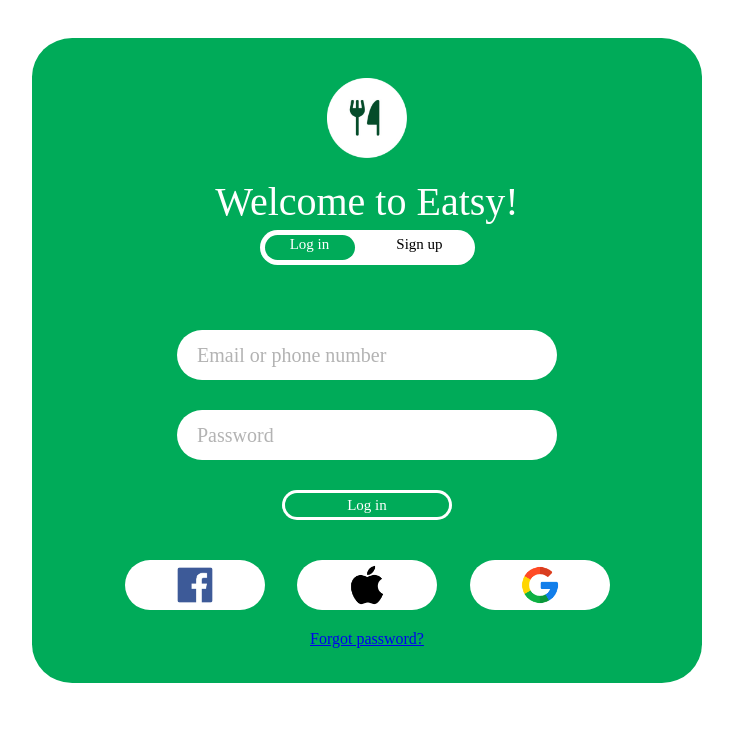
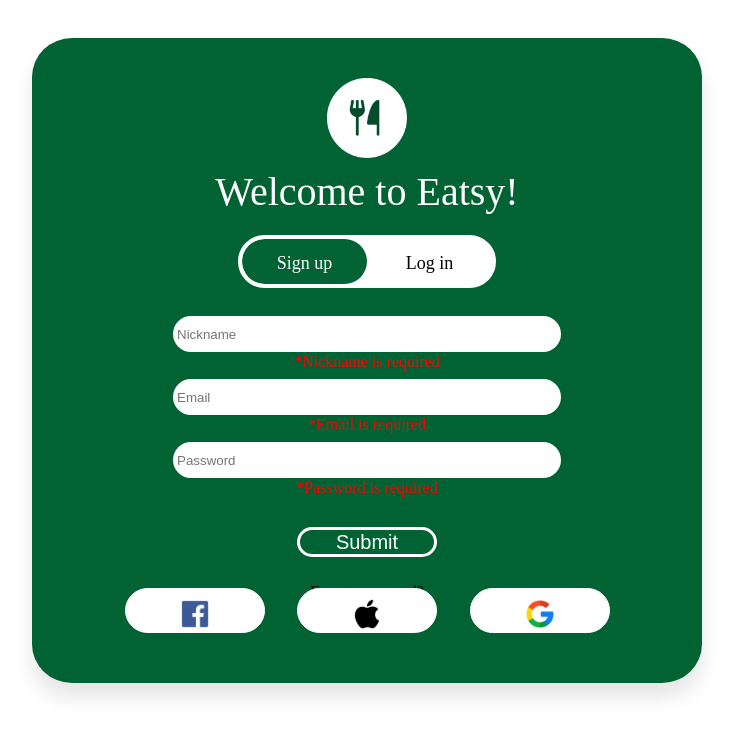
Before and after one commit to geomega9112/Eatsy, an Angular app: page / in a window 1280 px wide. Shown: the top 736 px of the page, without its empty margins (273-1006 px from the left). Built offline with nearby package versions, Linux system fonts and the light colour scheme.

Commit message:
registration 1.0

```diff
--- a/src/app/Eatsy/registration/registration.component.html
+++ b/src/app/Eatsy/registration/registration.component.html
@@ -2,46 +2,40 @@
   <div class="block">
     <img class="img" src="assets/logo.png">
     <p>Welcome to Eatsy!</p>
-    <div class="container">
-      <div class="s">
-        <div class="log">
-          <a>Log in</a>
-        </div>
-        <div class="sign">
-          <a>Sign up</a>
-        </div>
+    <div class="form-container">
+      <div class="slide-controls">
+        <input type="radio" name="slide" id="signup" checked>
+        <input type="radio" name="slide" id="login">
+        <label for="signup" class="slide signup">Sign up</label>
+        <label for="login" class="slide login">Log in</label>
+        <div class="slider-tab"></div>
       </div>
     </div>
-    <div class="container1">
-      <div class="email">
-        <a>Email or phone number</a>
+    <form  class="container">
+      <div class="data">
+        <input class="input-data" type="text" placeholder="Nickname">
+        <span class="requir">*Nickname is required</span>
       </div>
-      <div class="password">
-        <a>Password</a>
+      <div class="data">
+        <input class="input-data" type="text" placeholder="Email">
+        <span class="requir">*Email is required</span>
       </div>
-    </div>
-    <div class="wrapper-login">
-      <div class="login">
-        <a>Log in</a>
+      <div class="data">
+        <input class="input-data" type="text" placeholder="Password">
+        <span class="requir">*Password is required</span>
       </div>
-    </div>
+      <button class="submit">Submit</button>
+    </form>
     <div class="enter">
-      <div class="fb">
-        <img class="img" src="assets/fb.png">
-      </div>
-      <div class="apple">
-        <img class="img" src="assets/apple.png">
-      </div>
-      <div class="google">
-        <img class="img" src="assets/google.png">
-      </div>
+      <button class="icons"><img class="img" src="assets/fb.png"></button>
+      <button class="icons"><img class="img" src="assets/apple.png"></button>
+      <button class="icons"><img class="img" src="assets/google.png"></button>
     </div>
     <div class="forgot">
       <a routerLink="/forgot-password">Forgot password?</a>
     </div>
   </div>
-
-
+</div>
 
 <!-- <div class="main">
   <div class="block">
@@ -109,4 +103,4 @@
 <!--      </form>-->
 <!--    </div>-->
 <!--  </div>-->
-</div>
+<!-- </div> -->
--- a/src/app/Eatsy/registration/registration.component.scss
+++ b/src/app/Eatsy/registration/registration.component.scss
@@ -3,210 +3,389 @@
   display: flex;
   justify-content: center;
   align-items: center;
-  .block
-  {
-    margin-top: 30px;
-    width: 670px;
-    height: 645px;
-    background-color: #00ab59;
-    border-radius: 6%;
-    text-align: center;
-    display: flex;
-    flex-direction: column;
-    justify-content: start;
-    align-items: center;
-    .container
+
+  .block {
+  margin-top: 30px;
+  width: 670px;
+  height: 645px;
+  background-color: #016334;
+  border-radius: 6%;
+  text-align: center;
+  display: flex;
+  flex-direction: column;
+  justify-content: start;
+  align-items: center;
+  box-shadow: 0px 15px 20px rgba(0, 0, 0, 0.1);
+    img
     {
+      position: relative;
+      top: 40px;
+      height: 80px;
+      width: auto;
+    }
+    p
+    {
+      color: white;
+      font-size: 40px;
+      margin: 50px 0 20px 0;
+    }
+    .form-container {
+      width: 100%;
+      overflow: hidden;
       display: flex;
       justify-content: center;
       align-items: center;
       position: relative;
-      top: -35px;
-      .s
-      {
-        background-color: white;
-        width: 200px;
-        height: 35px;
+    }
+    .slide-controls {
+      position: relative;
+      display: flex;
+      background-color: white;
+      width: 250px;
+      height: 45px;
+      border-radius: 30px;
+      overflow: hidden;
+      text-align: center;
+      justify-content: space-between;
+      align-items: center;
+      border: 4px solid white;
+      .slide {
+        height: 100%;
+        width: 100%;
+        color: #fff;
+        font-size: 18px;
+        font-weight: 500;
+        line-height: 48px;
+        cursor: pointer;
+        z-index: 1;
+        transition: all 0.6s ease;
+      }
+      label.login {
+        color: #000;
+      }
+      .slider-tab {
+        position: absolute;
+        height: 100%;
+        width: 50%;
+        left: 0;
+        z-index: 0;
         border-radius: 30px;
-        display: flex;
-        justify-content: space-between;
+        background-color: #016334;
+        // background: -webkit-linear-gradient(left, #00ab59, #03c567, #09e77b, #12f688);
+        transition: all 0.6s cubic-bezier(0.68, -0.55, 0.265, 1.55);
         align-items: center;
-        padding-left: 5px;
-        padding-right: 10px;
-        .log
-        {
-          background-color: #00ab59;
-          width: 90px;
-          height: 25px;
-          border-radius: 30px;
-          text-align: center;
+      }
+      input[type="radio"] {
+        display: none;
+      }
+      #login:checked ~ .slider-tab {
+        left: 50%;
+      }
+      #login:checked ~ label.login {
+        color: #fff;
+        cursor: default;
+        user-select: none;
+      }
+      #login:checked ~ label.signup {
+        color: #000;
+      }
+      #signup:checked ~ label.login {
+        color: #000;
+      }
+      #signup:checked ~ label.signup {
+        cursor: default;
+        user-select: none;
+      }
+    }
+    .container{
+      position: relative;
+      top: 20px;
+      height: 250px;
+      width: 390px;
+      .data{
+        border-radius: 50px;
+        justify-content: start;
+        align-items: center;
+        .input-data{
+          margin: 8px 0 1px 0;
+          height: 30px;
+          width: 380px;
+          background-color: white;
+          border: 2px solid white;
+          border-radius: 50px;
+          justify-content: start;
         }
-        .log a
-        {
-          color: white;
-          font-size: 15px;
-        }
-        .sign
-        {
-          width: 90px;
-          height: 25px;
-          border-radius: 30px;
-          text-align: center;
-        }
-        .sign a
-        {
-          color: black;
-          font-size: 15px;
+        .requir{
+          color:red;
         }
       }
-    }
-    .container1
-    {
-      position: relative;
-      top: 30px;
-      height: 160px;
-      width: 380px;
-      .email
-      {
-        height: 50px;
-        width: 380px;
-        background-color: white;
+      .submit{
+        top: 30px;
+        position: relative;
+        height: 30px;
+        width:140px;
+        color: white;
+        border:3px solid white;
+        background-color: #016334;
         border-radius: 30px;
-        display: flex;
-        justify-content: start;
-        align-items: center;
-      }
-      .email a
-      {
         font-size: 20px;
-        color: #b3b3b3;
-        position: relative;
-        left: 20px;
-
-      }
-      .password
-      {
-        display: flex;
-        justify-content: start;
-        align-items: center;
-        position: relative;
-        height: 50px;
-        width: 380px;
-        background-color: white;
-        border-radius: 30px;
-        top: 30px;
-      }
-      .password a
-      {
-        font-size: 20px;
-        color: #b3b3b3;
-        position: relative;
-        left: 20px;
       }
     }
-    .wrapper-login{
-      background-color: white;
-      height: 30px;
-      width: 170px;
-      border-radius: 20px;
+    .enter{
+      width: 485px;
+      height: 45px;
       position: relative;
-      top: 30px;
-      display: flex;
-      justify-content: center;
-      align-items: center;
-
-      .login{
-        background-color: #00ab59;
-        height: 24px;
-        width: 164px;
-        border-radius: 20px;
-        display: flex;
-        justify-content: center;
-        align-items: center;
-      }
-      .login a{
-        color: white;
-        font-size: 15px;
-      }
-    }
-    .enter
-    {
-      width: 485px;
-      height: 50px;
-      position: relative;
-      top: 70px;
+      top: 50px;
       display: flex;
       justify-content: space-between;
       align-items: center;
-      .fb
+
+      .icons
       {
+        padding: 2px;
         width: 140px;
-        height: 50px;
+        height: 45px;
         background-color: white;
         border-radius: 30px;
+        border: 1px solid white;
         .img
         {
-          height: 40px;
+          height: 30px;
           width: auto;
           position: relative;
           top: 5px;
         }
       }
-      .apple
-      {
-        width: 140px;
-        height: 50px;
-        background-color: white;
-        border-radius: 30px;
-        .img
-        {
-          height: 40px;
-          width: auto;
-          position: relative;
-          top: 5px;
-        }
-      }
-      .google
-      {
-        width: 140px;
-        height: 50px;
-        background-color: white;
-        border-radius: 30px;
-        .img
-        {
-          height: 40px;
-          width: auto;
-          position: relative;
-          top: 5px;
-        }
-      }
+
     }
-    .forgot
-    {
-      position: relative;
-      top: 90px;
-    }
-    .forgot u
-    {
-      font-size: 15px;
-      color: white;
-    }
-
-  }
-  .block img
-  {
-    position: relative;
-    top: 40px;
-    height: 80px;
-    width: auto;
-  }
-  .block p
-  {
-    color: white;
-    font-size: 40px;
-    margin-top: 60px;
   }
 }
+
+
+
+
+
+
+
+
+
+
+
+
+
+
+
+
+
+// .main
+// {
+//   display: flex;
+//   justify-content: center;
+//   align-items: center;
+//   .block
+  // {
+  //   margin-top: 30px;
+  //   width: 670px;
+  //   height: 645px;
+  //   background-color: #00ab59;
+  //   border-radius: 6%;
+  //   text-align: center;
+  //   display: flex;
+  //   flex-direction: column;
+  //   justify-content: start;
+  //   align-items: center;
+//     .container
+//     {
+      // display: flex;
+      // justify-content: center;
+      // align-items: center;
+      // position: relative;
+//       top: -35px;
+//       .s
+//       {
+//         background-color: white;
+//         width: 200px;
+//         height: 35px;
+//         border-radius: 30px;
+//         display: flex;
+        // justify-content: space-between;
+        // align-items: center;
+//         padding-left: 5px;
+//         padding-right: 10px;
+//         .log
+//         {
+//           background-color: #00ab59;
+//           width: 90px;
+//           height: 25px;
+//           border-radius: 30px;
+//           text-align: center;
+//         }
+//         .log a
+//         {
+//           color: white;
+//           font-size: 15px;
+//         }
+//         .sign
+//         {
+//           width: 90px;
+//           height: 25px;
+//           border-radius: 30px;
+//           text-align: center;
+//         }
+//         .sign a
+//         {
+//           color: black;
+//           font-size: 15px;
+//         }
+//       }
+//     }
+//     .container1
+//     {
+//       position: relative;
+//       top: 30px;
+//       height: 160px;
+//       width: 380px;
+//       .email
+//       {
+//         height: 50px;
+//         width: 380px;
+//         background-color: white;
+//         border-radius: 30px;
+//         display: flex;
+//         justify-content: start;
+//         align-items: center;
+//       }
+//       .email a
+//       {
+//         font-size: 20px;
+//         color: #b3b3b3;
+//         position: relative;
+//         left: 20px;
+
+//       }
+//       .password
+//       {
+//         display: flex;
+//         justify-content: start;
+//         align-items: center;
+//         position: relative;
+//         height: 50px;
+//         width: 380px;
+//         background-color: white;
+//         border-radius: 30px;
+//         top: 30px;
+//       }
+//       .password a
+//       {
+//         font-size: 20px;
+//         color: #b3b3b3;
+//         position: relative;
+//         left: 20px;
+//       }
+//     }
+//     .block-login{
+//       background-color: white;
+//       height: 30px;
+//       width: 170px;
+//       border-radius: 20px;
+//       position: relative;
+//       top: 30px;
+//       display: flex;
+//       justify-content: center;
+//       align-items: center;
+
+//       .login{
+//         background-color: #00ab59;
+//         height: 24px;
+//         width: 164px;
+//         border-radius: 20px;
+//         display: flex;
+//         justify-content: center;
+//         align-items: center;
+//       }
+//       .login a{
+//         color: white;
+//         font-size: 15px;
+//       }
+//     }
+    // .enter
+    // {
+    //   width: 485px;
+    //   height: 50px;
+    //   position: relative;
+    //   top: 70px;
+    //   display: flex;
+    //   justify-content: space-between;
+    //   align-items: center;
+    //   .fb
+    //   {
+    //     width: 140px;
+    //     height: 50px;
+    //     background-color: white;
+    //     border-radius: 30px;
+    //     .img
+    //     {
+    //       height: 40px;
+    //       width: auto;
+    //       position: relative;
+    //       top: 5px;
+    //     }
+    //   }
+    //   .apple
+    //   {
+    //     width: 140px;
+    //     height: 50px;
+    //     background-color: white;
+    //     border-radius: 30px;
+    //     .img
+    //     {
+    //       height: 40px;
+    //       width: auto;
+    //       position: relative;
+    //       top: 5px;
+    //     }
+    //   }
+    //   .google
+    //   {
+    //     width: 140px;
+    //     height: 50px;
+    //     background-color: white;
+    //     border-radius: 30px;
+    //     .img
+    //     {
+    //       height: 40px;
+    //       width: auto;
+    //       position: relative;
+    //       top: 5px;
+    //     }
+    //   }
+    // }
+//     .forgot
+//     {
+//       position: relative;
+//       top: 90px;
+//     }
+//     .forgot u
+//     {
+//       font-size: 15px;
+//       color: white;
+//     }
+
+//   }
+  // .block img
+  // {
+  //   position: relative;
+  //   top: 40px;
+  //   height: 80px;
+  //   width: auto;
+  // }
+  // .block p
+  // {
+  //   color: white;
+  //   font-size: 40px;
+  //   margin-top: 60px;
+  // }
+// }
 
 
 
@@ -319,7 +498,7 @@
 //         left: 20px;
 //       }
 //     }
-//     .wrapper-login{
+//     .block-login{
 //       background-color: white;
 //       height: 30px;
 //       width: 170px;
--- a/src/app/Eatsy/registration/registration.component.ts
+++ b/src/app/Eatsy/registration/registration.component.ts
@@ -1,10 +1,24 @@
-import { Component } from '@angular/core';
+import { Component, OnInit, inject } from '@angular/core';
+import { FormBuilder, FormGroup, ReactiveFormsModule, Validators } from '@angular/forms';
+import { CommonModule } from "@angular/common";
 
 @Component({
   selector: 'app-registration',
+  standalone: true,
+  imports:[CommonModule, ReactiveFormsModule],
   templateUrl: './registration.component.html',
   styleUrl: './registration.component.scss'
 })
-export class RegistrationComponent {
+export class RegistrationComponent implements OnInit {
+  fb = inject(FormBuilder);
 
+  registrationForm !: FormGroup;
+
+  ngOnInit(): void {
+    this.registrationForm=this.fb.group({
+      nickName:['',Validators.required],
+      email:['',Validators.compose([Validators.required, Validators.email])],
+      password:['',Validators.required],
+    });
+  }
 }
--- a/src/app/app.module.ts
+++ b/src/app/app.module.ts
@@ -11,14 +11,14 @@ import { LoginComponent } from './Eatsy/login/login.component';
 @NgModule({
   declarations: [
     AppComponent,
-    RegistrationComponent,
     ForgotPasswordComponent,
     LoginComponent
   ],
   imports: [
     BrowserModule,
     AppRoutingModule,
-    NgOptimizedImage
+    NgOptimizedImage,
+    RegistrationComponent
   ],
   providers: [],
   bootstrap: [AppComponent]
```
